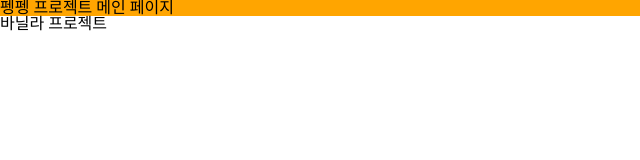
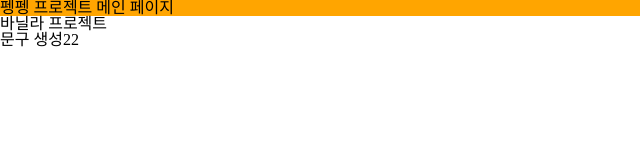
Before and after one commit to leeginger/team-project, a website built with Vite: page index.html in a window 1280 px wide. Shown: the full height of the page, 0-640 px from the left. Built offline with nearby package versions, Linux system fonts and the light colour scheme.

Commit message:
index p문구 추가

```diff
--- a/index.html
+++ b/index.html
@@ -12,5 +12,6 @@
   <body>
     <div id="app">펭펭 프로젝트 메인 페이지</div>
     <h1>바닐라 프로젝트</h1>
+    <p>문구 생성22</p>
   </body>
 </html>
```
